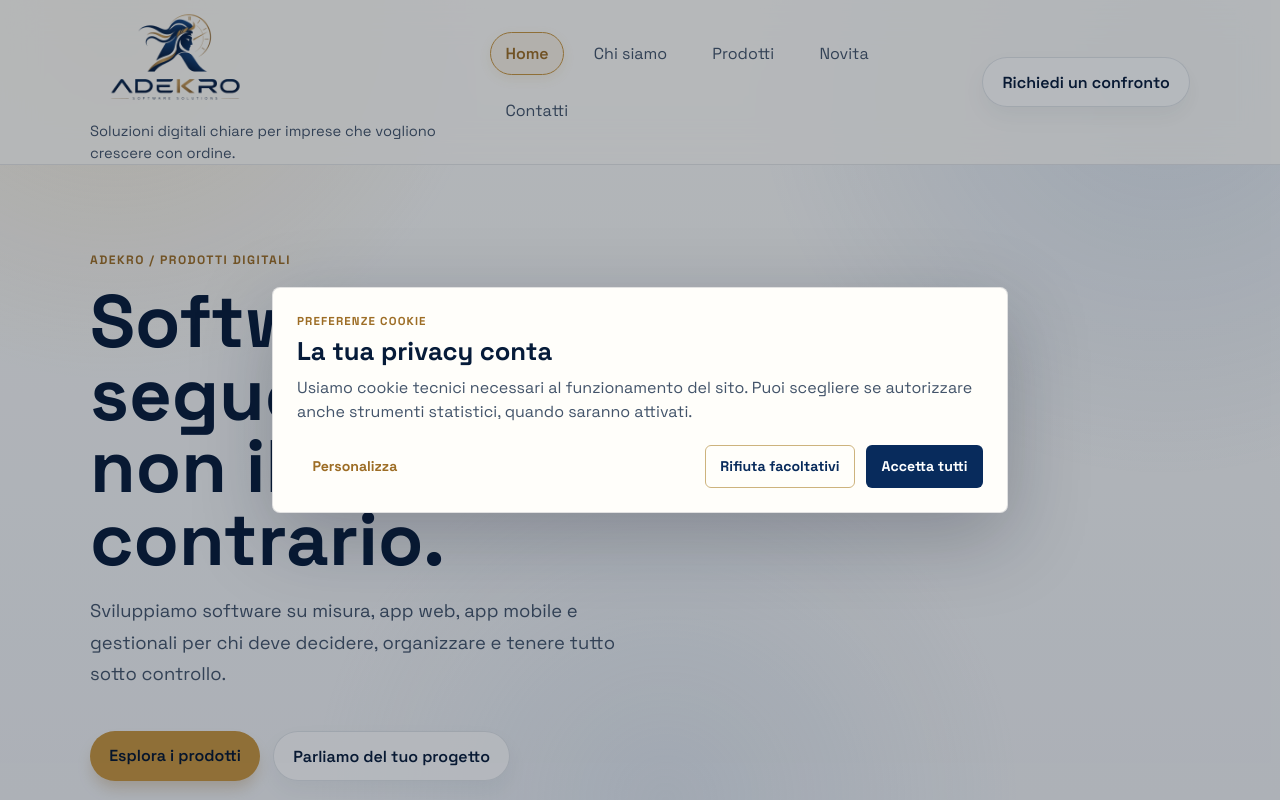
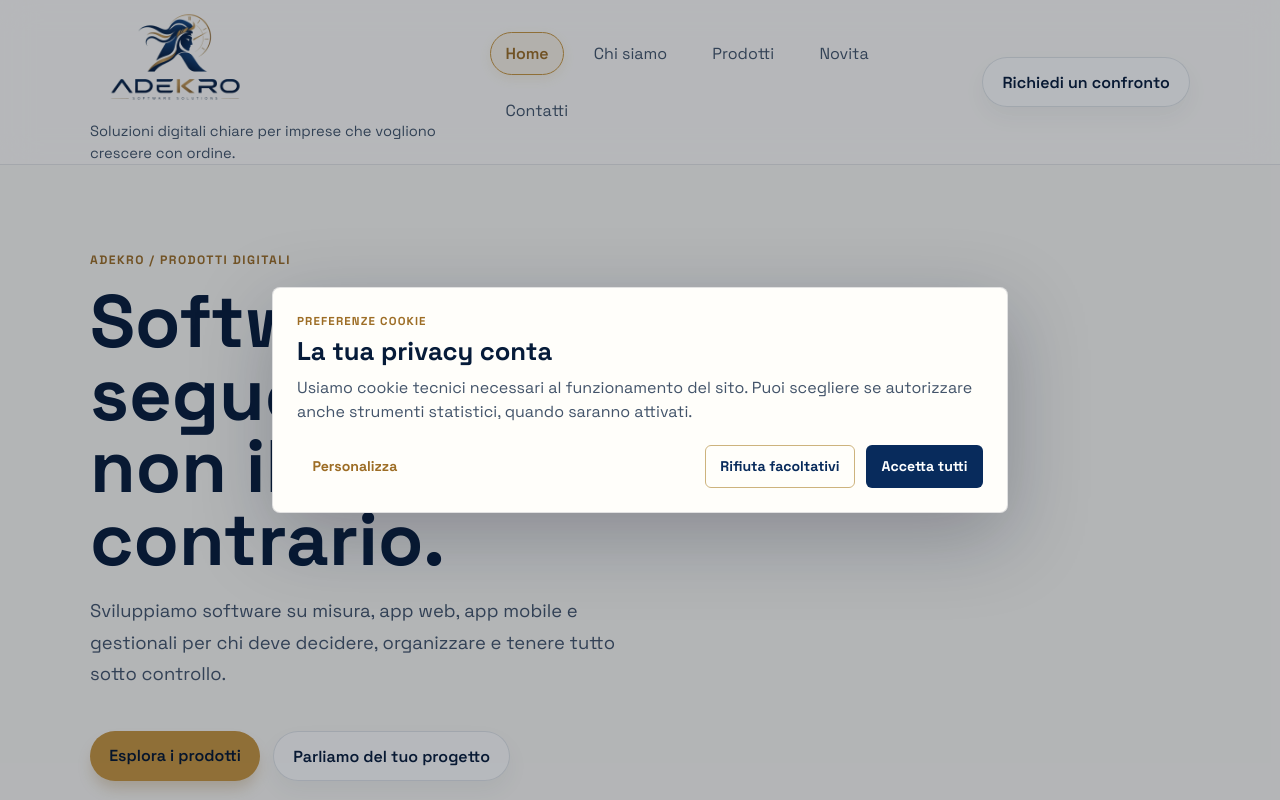
Before and after one commit to adekro/promoadekro, a Next.js app: page / in a window 1280 px wide. Shown: the top 800 px of the page. Built offline with nearby package versions, Linux system fonts and the light colour scheme.

Commit message:
fix grafico

```diff
--- a/src/app/globals.css
+++ b/src/app/globals.css
@@ -1,5 +1,5 @@
 :root {
-  --bg-main: #f5f5f2;
+  --bg-main: #fbf9f4;
   --bg-surface: #fffefa;
   --bg-accent: #082b5c;
   --bg-soft: #edf2f7;
@@ -67,12 +67,7 @@ body {
   flex-direction: column;
   position: relative;
   color: var(--text-main);
-  background:
-    radial-gradient(circle at 9% 0%, rgba(213, 170, 88, 0.22) 0%, rgba(213, 170, 88, 0) 27%),
-    radial-gradient(circle at 91% 8%, rgba(50, 102, 168, 0.16) 0%, rgba(50, 102, 168, 0) 30%),
-    radial-gradient(circle at 52% 100%, rgba(159, 182, 211, 0.2) 0%, rgba(159, 182, 211, 0) 34%),
-    linear-gradient(180deg, #fbfbf8 0%, #f1f3f5 100%),
-    var(--bg-main);
+  background: var(--bg-main);
   font-family: var(--font-space-grotesk), "Segoe UI", sans-serif;
   -webkit-font-smoothing: antialiased;
   -moz-osx-font-smoothing: grayscale;
```
